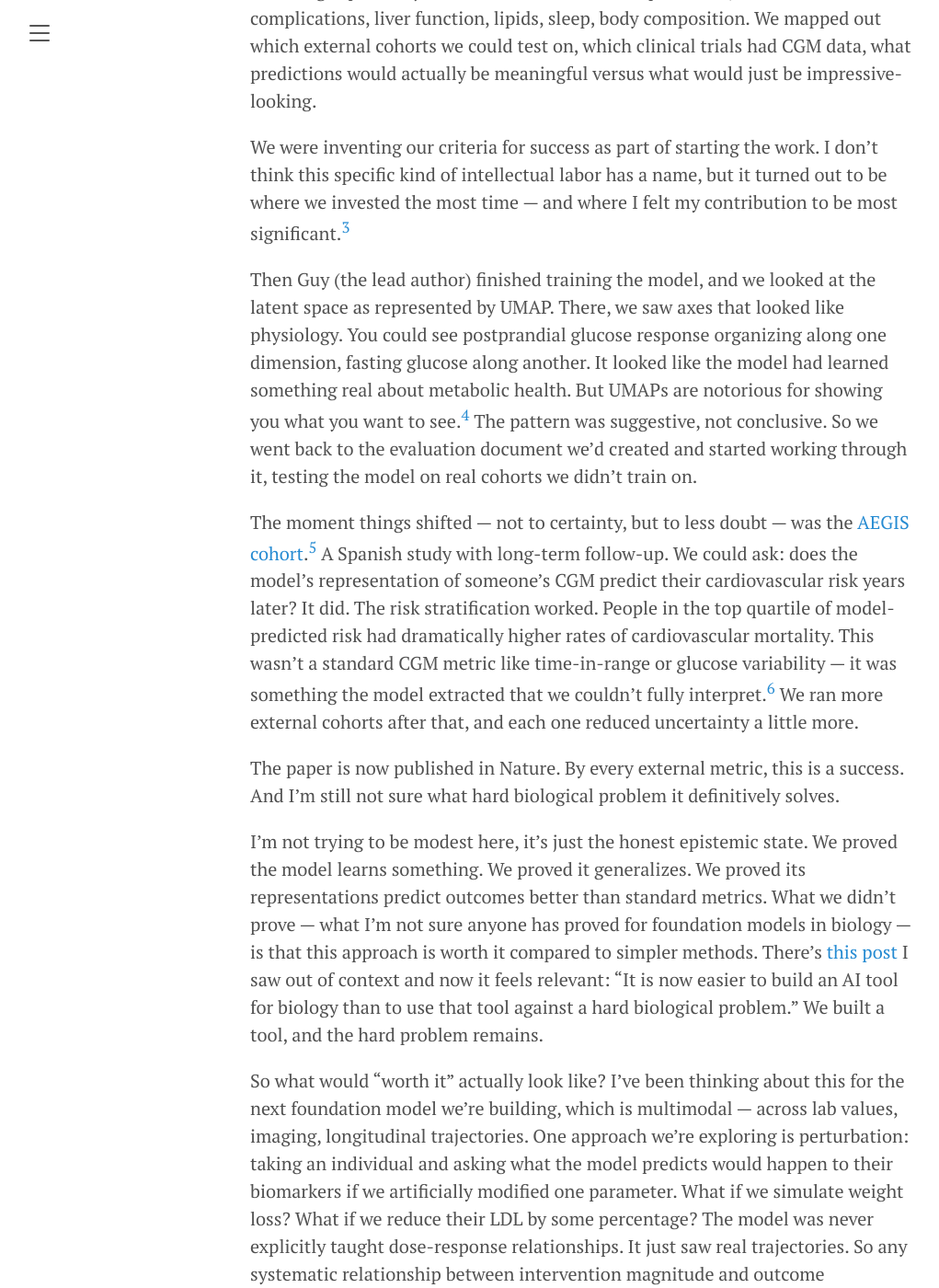
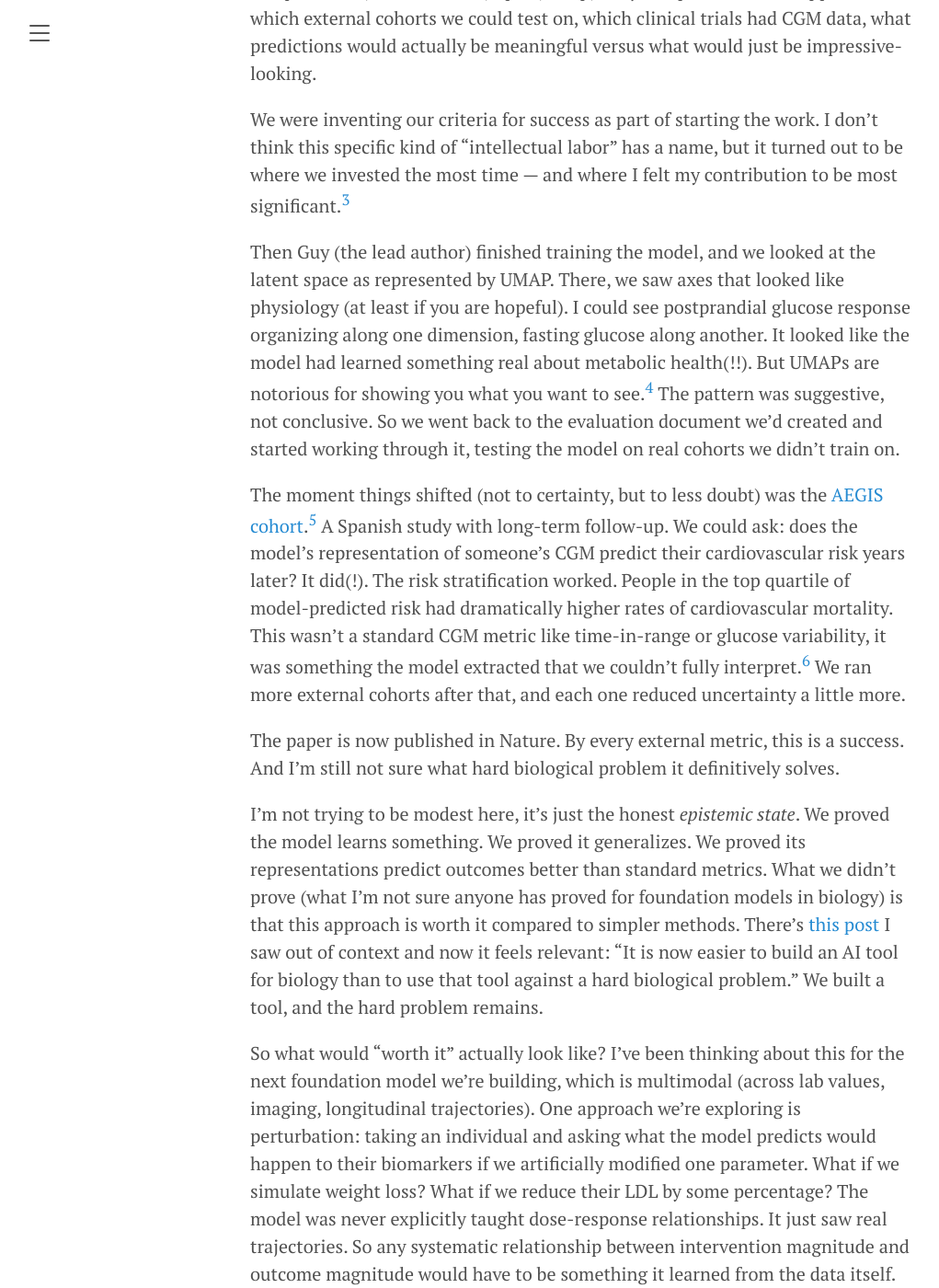
Before and after one commit to galsapir/sparse-thoughts, a Jekyll site: the page built from _posts/2026-01-23-what-is-a-good-fm.md, in a window 1280 px wide and 1400 px high, scrolled down 955 px. Shown: the whole window at 92% size, without its empty margins (8-1029 px from the left). Built offline with Jekyll 4.4.1, drawn with Linux system fonts in a browser that asks for light colours; some of the changed lines change nothing that is shown; some of the changed text lies outside the part shown.

Commit message:
small fixes

```diff
--- a/_posts/2026-01-23-what-is-a-good-fm.md
+++ b/_posts/2026-01-23-what-is-a-good-fm.md
@@ -5,25 +5,25 @@
 
 A foundation model I've been working on recently got published in Nature.[^1] For a while I've wanted to write this. Now the paper is finally out so I have to do it in a timely manner, and I also have to start investing more thought in the upcoming projects (some are similar). So what is this? I think the honest answer is something between a post-mortem of a successful project and some exploration towards the future. Exploration about the question that lived in my mind when I was working on this project: "how do we know it's actually worthwhile?" I think it comes up often in these kinds of research works.
 
-Before we had results, before we had figures, before we wrote the first lines of code, actually — we had that question and couldn't stop asking it. We were building a foundation model for continuous glucose monitoring data, training a transformer to learn representations of metabolic health, and the problem was: *if it worked, what would "worked" even mean? What would this thing be able to do that would prove it has value?*
+The question from the title predates the code. We were building a foundation model for continuous glucose monitoring data, training a transformer to learn representations of metabolic health, and from the start the problem was: *if it worked, what would "worked" even mean? What would this thing be able to do that would prove it has value?*
 
 So one of the first things we wrote wasn't code. It was a document titled "Evaluation Metrics for CGM Foundation Model." The subtitle was the question itself: *How will we know the model did a good job?* It was an internal document, used for discussion, exploring our options, thinking through things in writing together. The aim was to prevent later cherry-picking, to separate hypothesis generation from hypothesis testing.[^3] We listed every physiological system that CGM might plausibly encode: microvascular complications, macrovascular complications, liver function, lipids, sleep, body composition. We mapped out which external cohorts we could test on, which clinical trials had CGM data, what predictions would actually be meaningful versus what would just be impressive-looking.
 
-We were inventing our criteria for success as part of starting the work. I don't think this specific kind of intellectual labor has a name, but it turned out to be where we invested the most time — and where I felt my contribution to be most significant.[^4]
+We were inventing our criteria for success as part of starting the work. I don't think this specific kind of "intellectual labor" has a name, but it turned out to be where we invested the most time — and where I felt my contribution to be most significant.[^4]
 
-Then Guy (the lead author) finished training the model, and we looked at the latent space as represented by UMAP. There, we saw axes that looked like physiology. You could see postprandial glucose response organizing along one dimension, fasting glucose along another. It looked like the model had learned something real about metabolic health. But UMAPs are notorious for showing you what you want to see.[^5] The pattern was suggestive, not conclusive. So we went back to the evaluation document we'd created and started working through it, testing the model on real cohorts we didn't train on.
+Then Guy (the lead author) finished training the model, and we looked at the latent space as represented by UMAP. There, we saw axes that looked like physiology (at least if you are hopeful). I could see postprandial glucose response organizing along one dimension, fasting glucose along another. It looked like the model had learned something real about metabolic health(!!). But UMAPs are notorious for showing you what you want to see.[^5] The pattern was suggestive, not conclusive. So we went back to the evaluation document we'd created and started working through it, testing the model on real cohorts we didn't train on.
 
-The moment things shifted — not to certainty, but to less doubt — was the [AEGIS cohort](https://pubmed.ncbi.nlm.nih.gov/28317402/).[^6] A Spanish study with long-term follow-up. We could ask: does the model's representation of someone's CGM predict their cardiovascular risk years later? It did. The risk stratification worked. People in the top quartile of model-predicted risk had dramatically higher rates of cardiovascular mortality. This wasn't a standard CGM metric like time-in-range or glucose variability — it was something the model extracted that we couldn't fully interpret.[^2] We ran more external cohorts after that, and each one reduced uncertainty a little more.
+The moment things shifted (not to certainty, but to less doubt) was the [AEGIS cohort](https://pubmed.ncbi.nlm.nih.gov/28317402/).[^6] A Spanish study with long-term follow-up. We could ask: does the model's representation of someone's CGM predict their cardiovascular risk years later? It did(!). The risk stratification worked. People in the top quartile of model-predicted risk had dramatically higher rates of cardiovascular mortality. This wasn't a standard CGM metric like time-in-range or glucose variability, it was something the model extracted that we couldn't fully interpret.[^2] We ran more external cohorts after that, and each one reduced uncertainty a little more.
 
 The paper is now published in Nature. By every external metric, this is a success. And I'm still not sure what hard biological problem it definitively solves.
 
-I'm not trying to be modest here, it's just the honest epistemic state. We proved the model learns something. We proved it generalizes. We proved its representations predict outcomes better than standard metrics. What we didn't prove — what I'm not sure anyone has proved for foundation models in biology — is that this approach is worth it compared to simpler methods. There's [this post](https://x.com/SynBio1/status/2014362787447701752) I saw out of context and now it feels relevant: "It is now easier to build an AI tool for biology than to use that tool against a hard biological problem." We built a tool, and the hard problem remains.
+I'm not trying to be modest here, it's just the honest *epistemic state*. We proved the model learns something. We proved it generalizes. We proved its representations predict outcomes better than standard metrics. What we didn't prove (what I'm not sure anyone has proved for foundation models in biology) is that this approach is worth it compared to simpler methods. There's [this post](https://x.com/SynBio1/status/2014362787447701752) I saw out of context and now it feels relevant: "It is now easier to build an AI tool for biology than to use that tool against a hard biological problem." We built a tool, and the hard problem remains.
 
-So what would "worth it" actually look like? I've been thinking about this for the next foundation model we're building, which is multimodal — across lab values, imaging, longitudinal trajectories. One approach we're exploring is perturbation: taking an individual and asking what the model predicts would happen to their biomarkers if we artificially modified one parameter. What if we simulate weight loss? What if we reduce their LDL by some percentage? The model was never explicitly taught dose-response relationships. It just saw real trajectories. So any systematic relationship between intervention magnitude and outcome magnitude would have to be something it learned from the data itself. If it learned actual physiology, it should get the directions right, maybe even the relative magnitudes. That's an open question, not a solved one. But this feels closer to what "works" might actually mean: not just prediction, but demonstrating the model learned something about how the system operates — enough to answer counterfactual questions.
+So what would "worth it" actually look like? I've been thinking about this for the next foundation model we're building, which is multimodal (across lab values, imaging, longitudinal trajectories). One approach we're exploring is perturbation: taking an individual and asking what the model predicts would happen to their biomarkers if we artificially modified one parameter. What if we simulate weight loss? What if we reduce their LDL by some percentage? The model was never explicitly taught dose-response relationships. It just saw real trajectories. So any systematic relationship between intervention magnitude and outcome magnitude would have to be something it learned from the data itself. If it learned actual physiology, it should get the directions right, maybe even the relative magnitudes. That's an open question, not a solved one. But this feels closer to what "works" might actually mean: not just prediction, but demonstrating the model learned something about how the system operates (trying to answer quasi-counterfactual questions, to start with).
 
-The question that started the GluFormer project — *how will we know the model did a good job?* — hasn't been answered. It's evolved. And if there's something I'm taking with me, it's this: "how do you prove this is good?" is a question you carry. For this model, the next one, the field. I don't have a cleaner way to put it.
+The question that started the GluFormer project — *how will we know the model did a good job?* — hasn't been answered, it's (somewhat) evolved. And maybe that's the thing: "how do you prove this is good?" is a question you carry. For this model, the next one, the field. I don't have a cleaner way to put it.
 
-[^1]: [A foundation model for continuous glucose monitoring data](https://nature.com/articles/s41586-025-09925-9). For full text: [rdcu.be/eY5fH](http://rdcu.be/eY5fH)
+[^1]: [A foundation model for continuous glucose monitoring data](https://nature.com/articles/s41586-025-09925-9). I'm second author; Guy Lutsker led. For full text: [rdcu.be/eY5fH](http://rdcu.be/eY5fH)
 
 [^2]: Specifically, we processed raw CGM data from 580 participants (followed for a median of 11 years) through GluFormer to generate high-dimensional embeddings, then mapped these to a single "GluFormer-derived score" originally trained to predict HbA1c.
 
```
